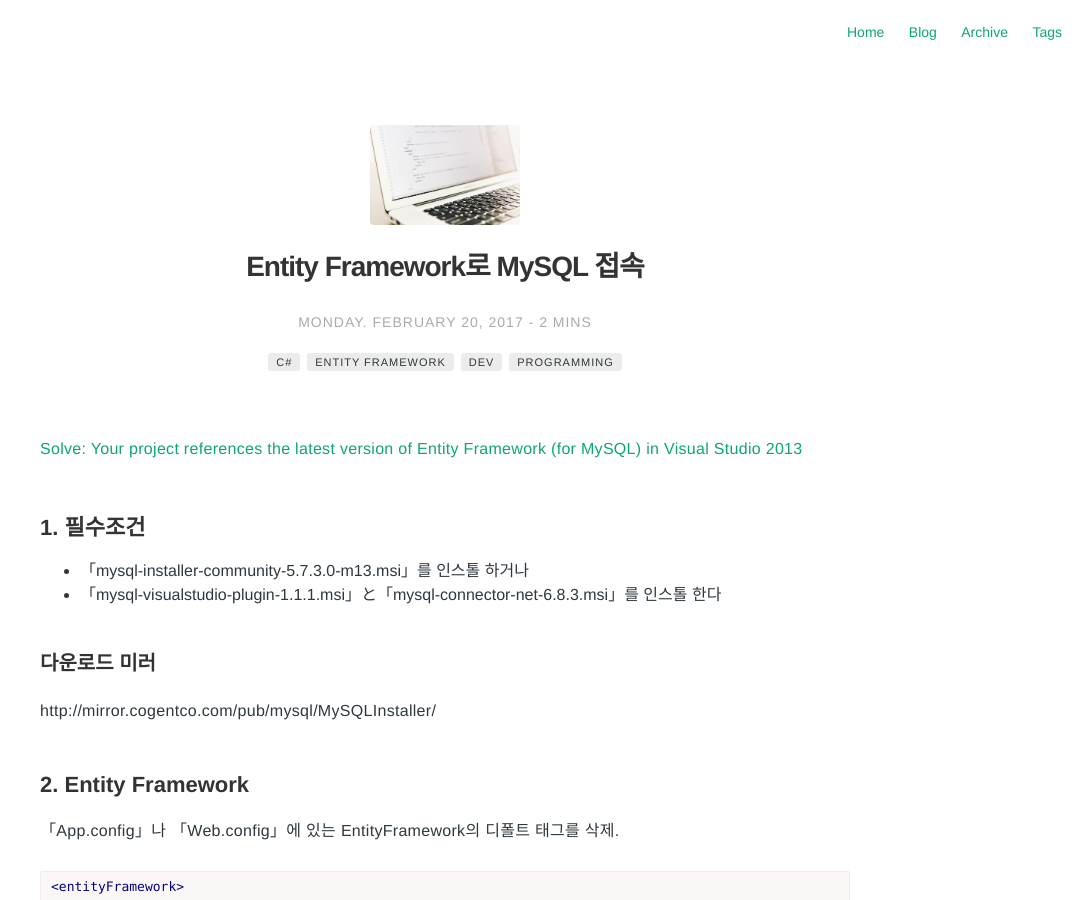
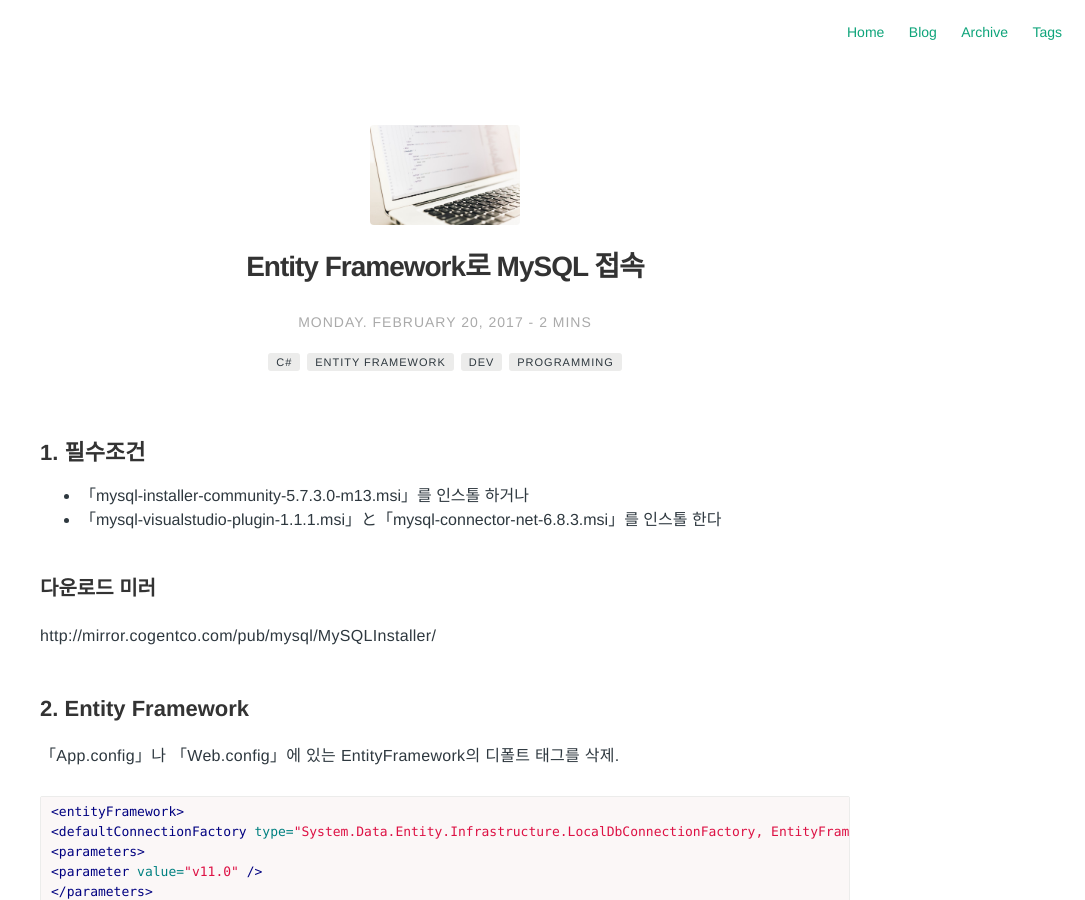
Before and after one commit to Pie001/pie001.github.io, a Jekyll site: the page built from _posts/2017-02-20-0033.md, in a window 1280 px wide and 900 px high. Shown: the whole window, without its empty margins (195-1280 px from the left). Built offline with Jekyll 4.4.1, drawn with Linux system fonts in a browser that asks for light colours; comment, search, counter and statistics services are not loaded; some of the changed text lies outside the part shown.

Commit message:
Update 2017-02-20-0033.md

```diff
--- a/_posts/2017-02-20-0033.md
+++ b/_posts/2017-02-20-0033.md
@@ -16,7 +16,6 @@
 author: pie
 description: Entity Framework로 MySQL 접속
 ---
-[Solve: Your project references the latest version of Entity Framework (for MySQL) in Visual Studio 2013](http://qursaan-howto.blogspot.jp/2014/07/solve-your-project-references-latest.html)
 
 ## 1. 필수조건
 
```
Also changed, not shown: other parts of _posts/2017-02-20-0033.md (+1 -0 lines).
